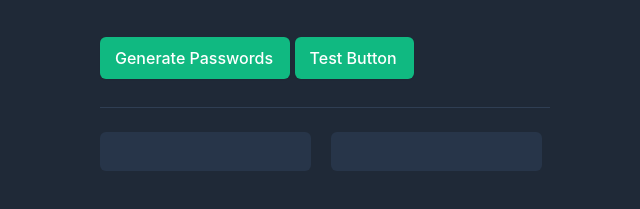
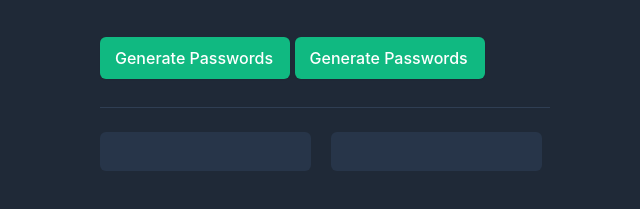
Before and after one commit to TobitOdili/password-generator, a plain HTML site: page index.html in a window 1280 px wide. Shown: the part 231-440 px from the top of the page, without its empty margins (315-955 px from the left). Drawn offline with nearby package versions, Linux system fonts and the light colour scheme.

Commit message:
Update index.html

```diff
--- a/index.html
+++ b/index.html
@@ -9,7 +9,7 @@
         <h1>Generate a <span style="color: #4ADF86;">random password</span></h1>
         <p>Never use an insecure password again.</p>
         <button href="#" id="generate-btn" onclick="generatePass()">Generate Passwords</button>
-        <button href="#" id="generate-btn">Test Button</button>
+        <button href="#" id="generate-btn">Generate Passwords</button>
         <hr>
         <div id="passfields">
             <p id="pass1"></p>
```
